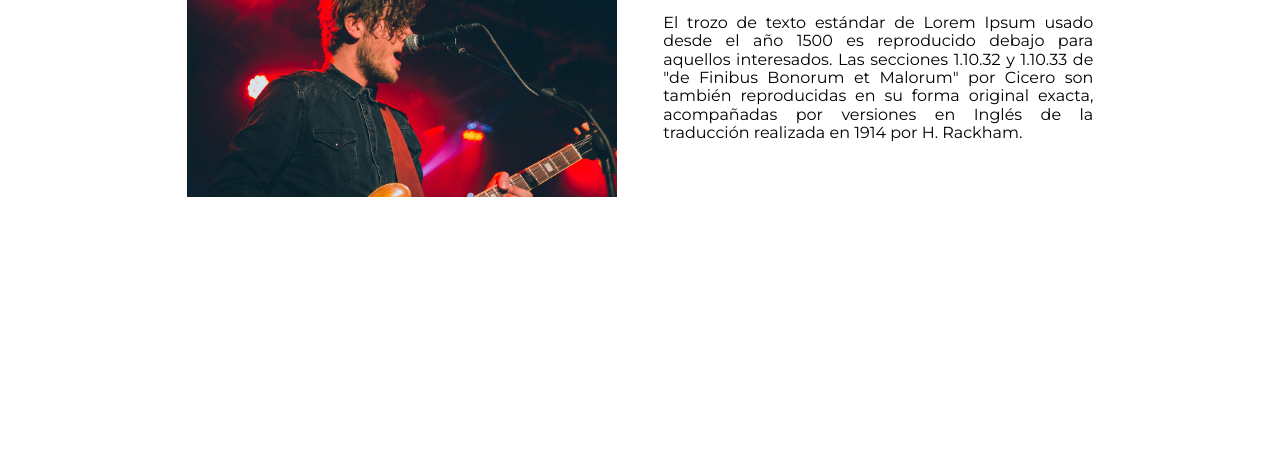
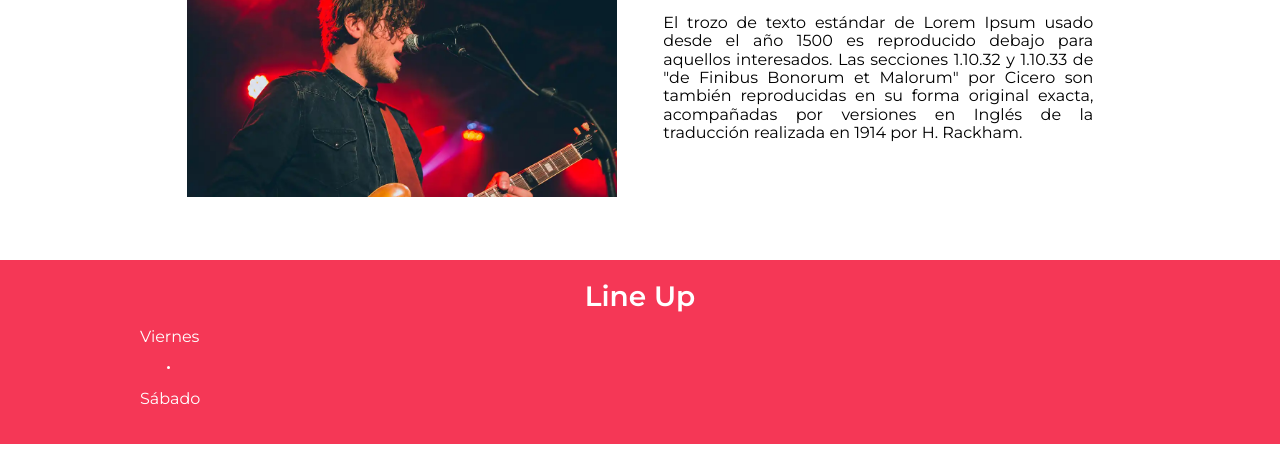
Before and after one commit to Dandy182/musicfest, a website: page index.html in a window 1280 px wide. Shown: the part 347-800 px from the top of the page. Drawn offline with Linux system fonts and the light colour scheme.

Commit message:
inicio del line up

```diff
--- a/index.html
+++ b/index.html
@@ -39,7 +39,11 @@
         <section class="sobreFestival">
             <div class="contenedor sobreFestival__datos">
                 <div class="img__sobreFestival">
-                    <img src="./src/img/imagen_vocalista.jpg" alt="vocalista">
+                    <picture>
+                        <source srcset="./build/img/imagen_vocalista.webp" type="image/webp">
+                        <source srcset="./build/img/imagen_vocalista.avif" type="image/avif">
+                        <img loading="lazy" src="./src/img/imagen_vocalista.jpg" alt="vocalista">
+                    </picture>
                 </div>
                 <div class="info__sobreFestival">
 
@@ -49,5 +53,22 @@
                 </div>
             </div>
         </section>
+        <main class="lineup">
+            <div class="contenedor">
+                <h3>Line Up</h3>
+                <p>Viernes</p>
+                <div class="contenedorEvento">
+                    <div class="evento rock">
+                        <ul class="list">
+                            <li></li>
+                        </ul>
+
+                    </div>
+
+                </div>
+                <p>Sábado</p>
+
+            </div>
+        </main>
     </body>
 </html>
--- a/src/scss/globals/_globales.scss
+++ b/src/scss/globals/_globales.scss
@@ -41,6 +41,9 @@ h1{
 h2{
     font-size: 3vh;
 }
+h3{
+    font-size: 2.8rem;
+}
 
 .contenedor{
     width:1000px;
--- /dev/null
+++ b/src/scss/layout/_lineUp.scss
@@ -0,0 +1,8 @@
+@use '../globals/variables' as v;
+@use '../globals/mixings' as m;
+
+.lineup{
+    background-color: v.$rosa;
+    padding:v.$spaced 0;
+    color:v.$blanco;
+}
--- a/src/scss/layout/index.scss
+++ b/src/scss/layout/index.scss
@@ -1,3 +1,4 @@
 @forward 'base';
 @forward 'video';
 @forward 'presentacion';
+@forward 'lineUp';
```
Also changed, not shown: build/css/app.css, build/css/globals/index.css, build/css/layout/index.css, 3 other files.
